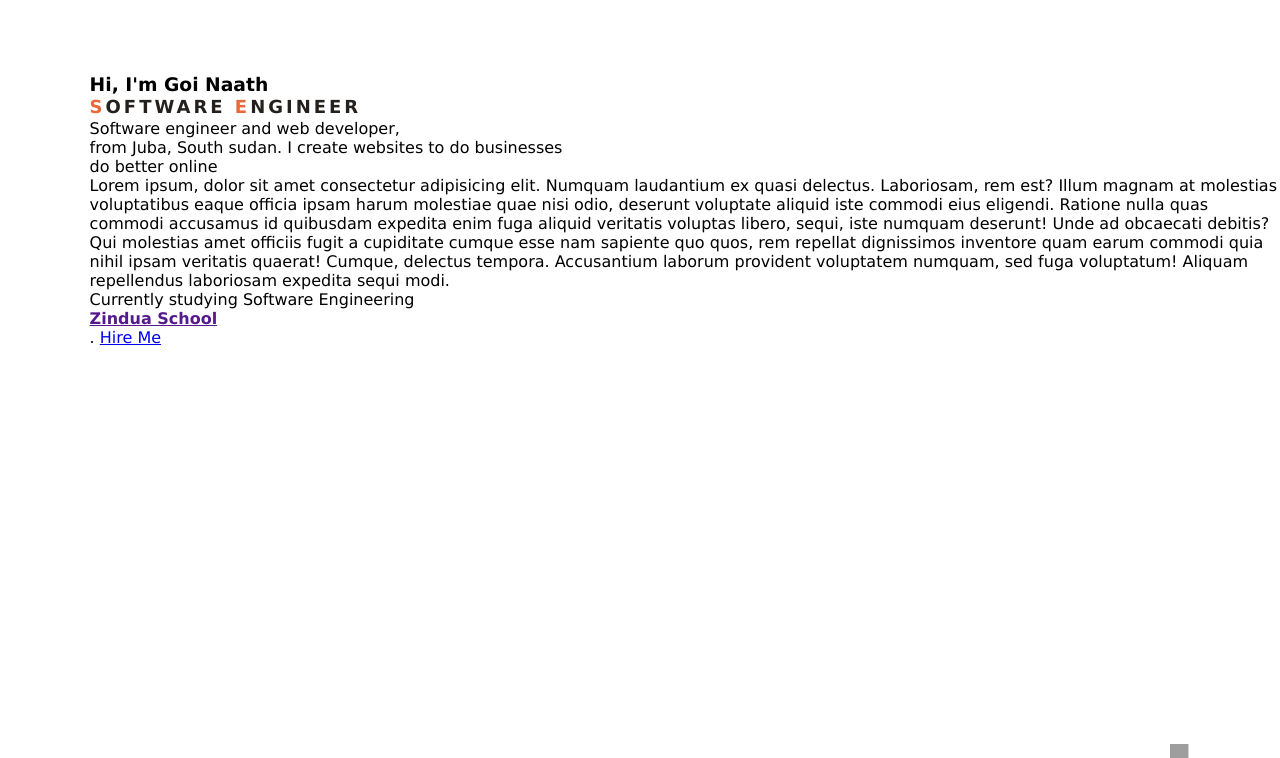
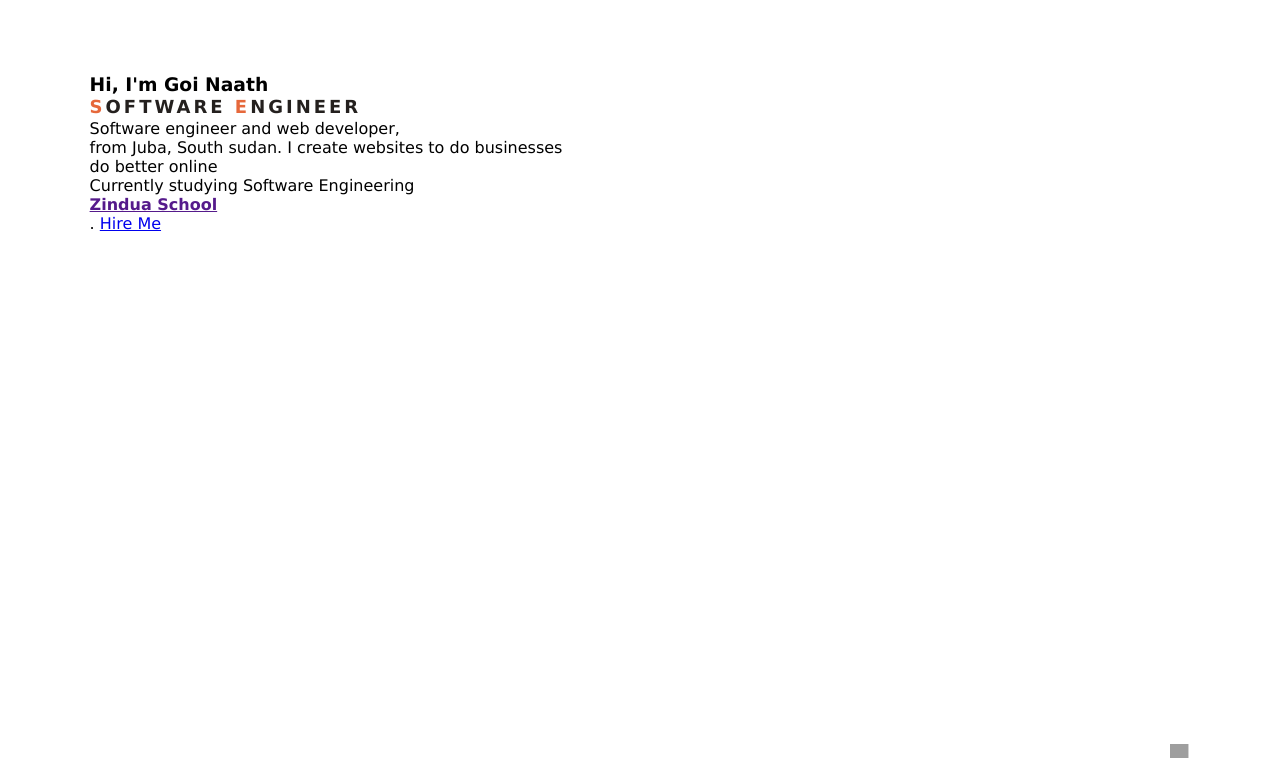
Before and after one commit to goitut/portfolio2, a plain HTML site: page index.html in a window 1280 px wide. Shown: the part 79-837 px from the top of the page. Drawn offline with Linux system fonts and the light colour scheme; grey boxes are pictures that could not be loaded.

Commit message:
I have removed a paragrapgh

```diff
--- a/index.html
+++ b/index.html
@@ -131,7 +131,6 @@ ul li a:hover{
       <h1><span>S</span>OFTWARE <span>E</span>NGINEER</h1>
       <P>Software engineer and web developer, <br>from Juba, South sudan. I create websites to do businesses <br> do better online
       </P>
-      <p>Lorem ipsum, dolor sit amet consectetur adipisicing elit. Numquam laudantium ex quasi delectus. Laboriosam, rem est? Illum magnam at molestias voluptatibus eaque officia ipsam harum molestiae quae nisi odio, deserunt voluptate aliquid iste commodi eius eligendi. Ratione nulla quas commodi accusamus id quibusdam expedita enim fuga aliquid veritatis voluptas libero, sequi, iste numquam deserunt! Unde ad obcaecati debitis? Qui molestias amet officiis fugit a cupiditate cumque esse nam sapiente quo quos, rem repellat dignissimos inventore quam earum commodi quia nihil ipsam veritatis quaerat! Cumque, delectus tempora. Accusantium laborum provident voluptatem numquam, sed fuga voluptatum! Aliquam repellendus laboriosam expedita sequi modi.</p>
       <p>Currently studying Software Engineering <br> <a href=""><b>Zindua School</b></a></p>. <a href="a">Hire Me</a>
     </div>
 
```
